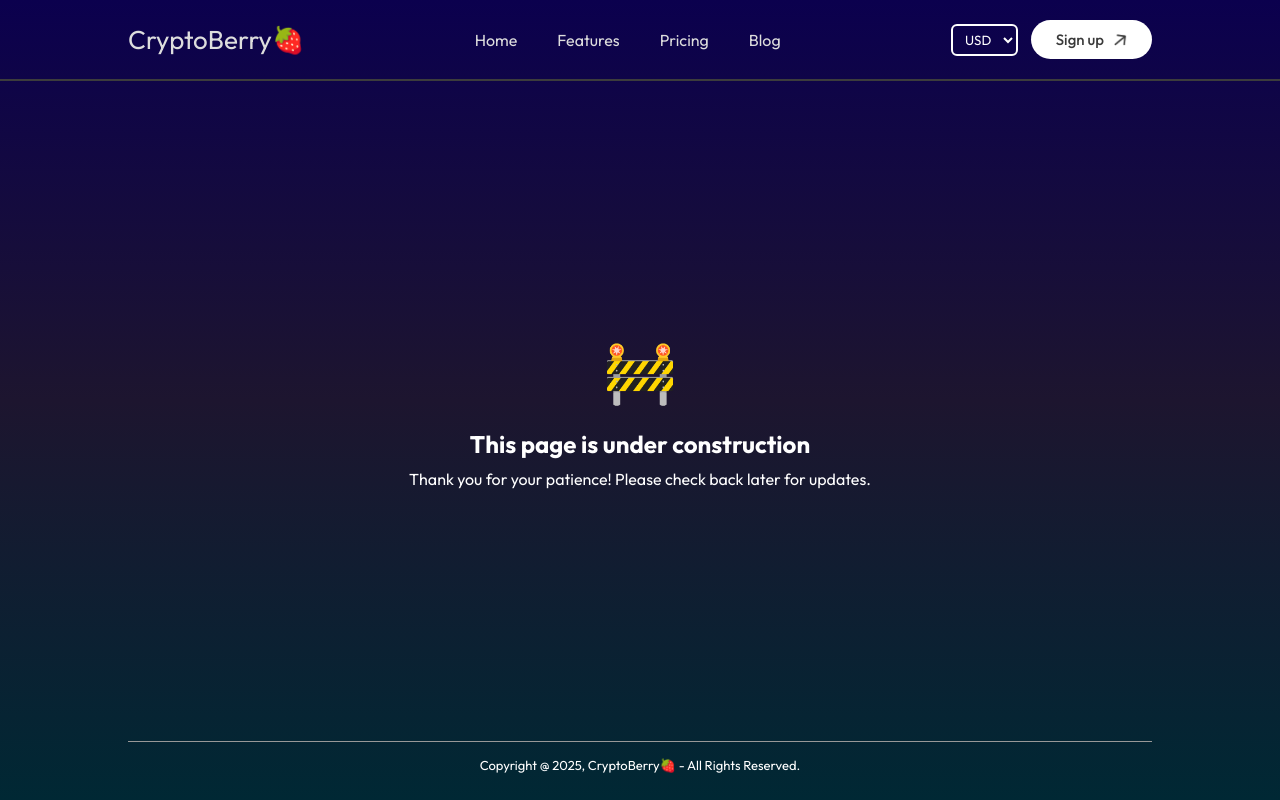
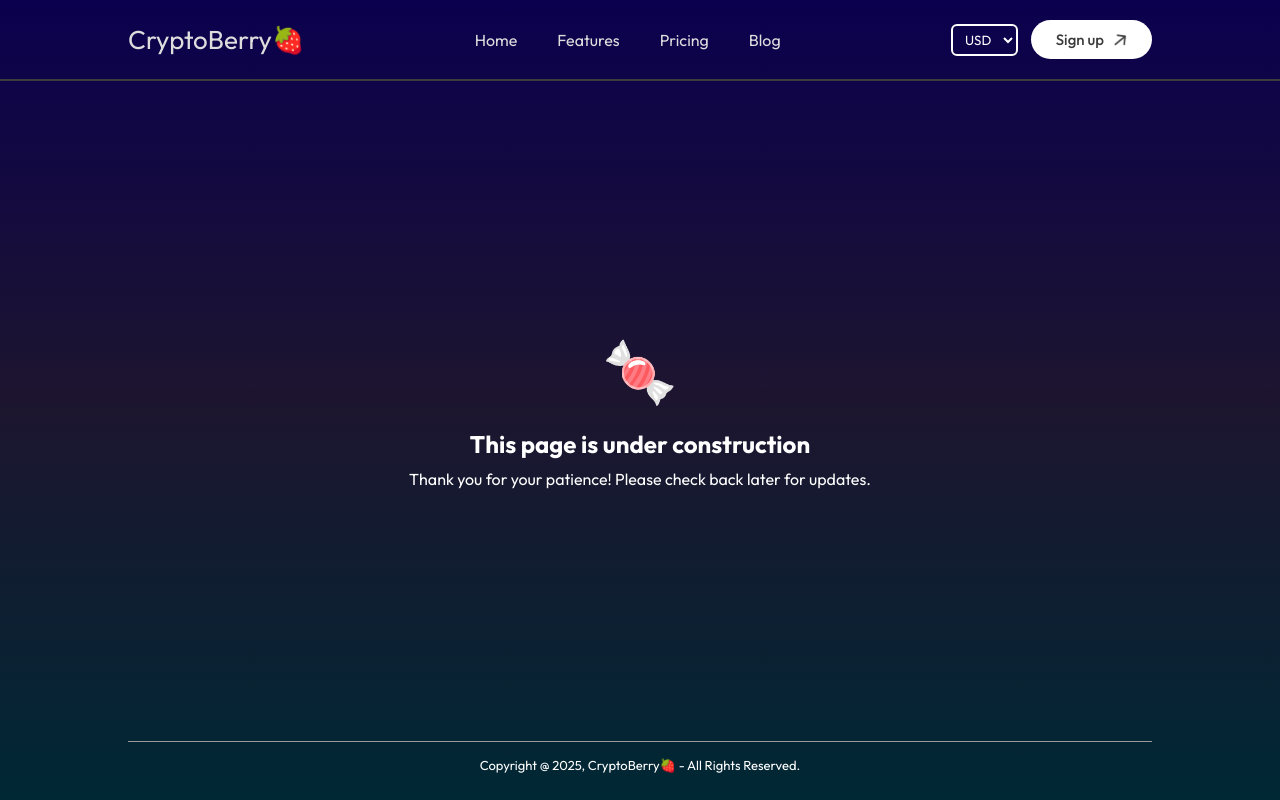
Before and after one commit to kolirina/Crypto_BH, a React (Vite) app: page /inDevelopment in a window 1280 px wide. Built offline with nearby package versions, Linux system fonts and the light colour scheme; no server answers.

Commit message:
refactor: change indevelopment icon

```diff
--- a/src/pages/InDevelopment/InDevelopment.jsx
+++ b/src/pages/InDevelopment/InDevelopment.jsx
@@ -4,7 +4,8 @@ import "./InDevelopment.css";
 const InDevelopment = () => {
   return (
     <div className="container">
-      <div className="icon">🚧</div>
+      <div className="icon">🍬</div>
+      {/* <div className="icon">🚧</div> */}
       <div className="message">This page is under construction</div>
       <div className="subMessage">
         Thank you for your patience! Please check back later for updates.
```
